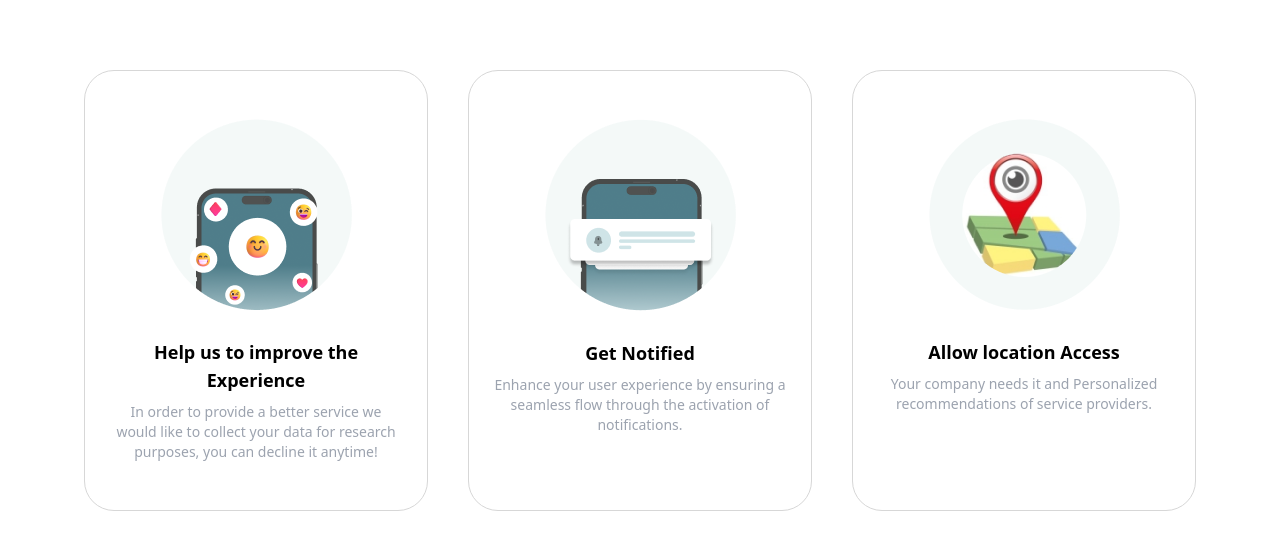
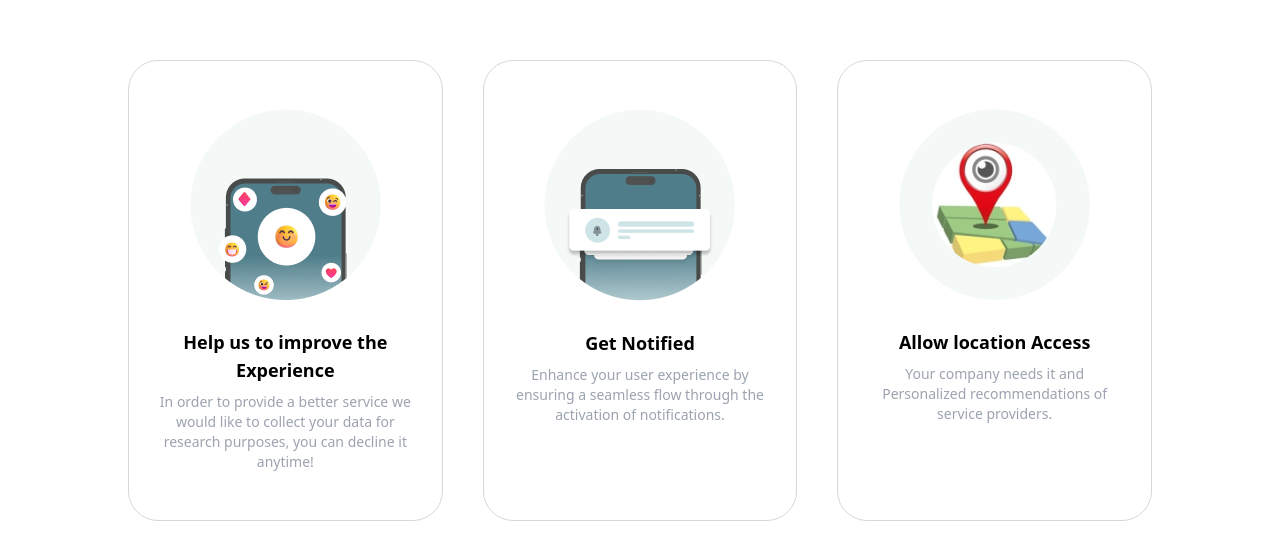
Before and after one commit to kewablay/dailyUI-day-2, a plain HTML site: page index.html in a window 1280 px wide. Shown: the part 126-686 px from the top of the page. Drawn offline with nearby package versions, Linux system fonts and the light colour scheme.

Commit message:
cleaned up responsiveness for md screen sizes

```diff
--- a/index.html
+++ b/index.html
@@ -8,7 +8,7 @@
     <script src="https://cdn.tailwindcss.com"></script>
   </head>
   <body class="lg:flex justify-center items-center">
-    <main class="grid p-5 grid-cols-1 sm:grid-cols-2 lg:grid-cols-3 gap-10 max-w-6xl mx-auto md:mt-8 ">
+    <main class="grid p-5 grid-cols-1 sm:grid-cols-2 md:px-16 lg:grid-cols-3 gap-10 max-w-6xl mx-auto md:mt-8 ">
       <div class="card space-y-7 w-[80%] mx-auto sm:w-auto">
         <div class="image-container flex justify-center items-center">
           <img src="images/experience-image.png" alt="experience" />
```
